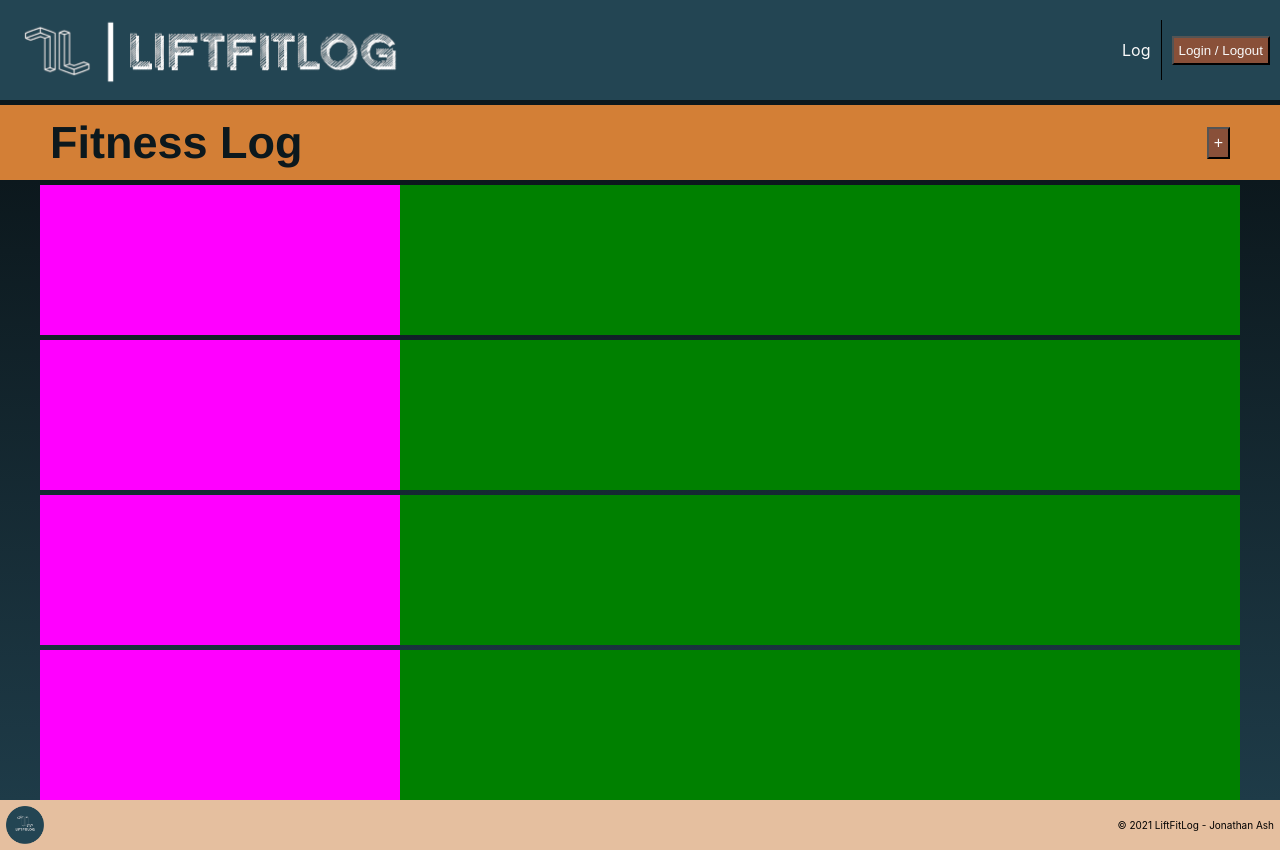
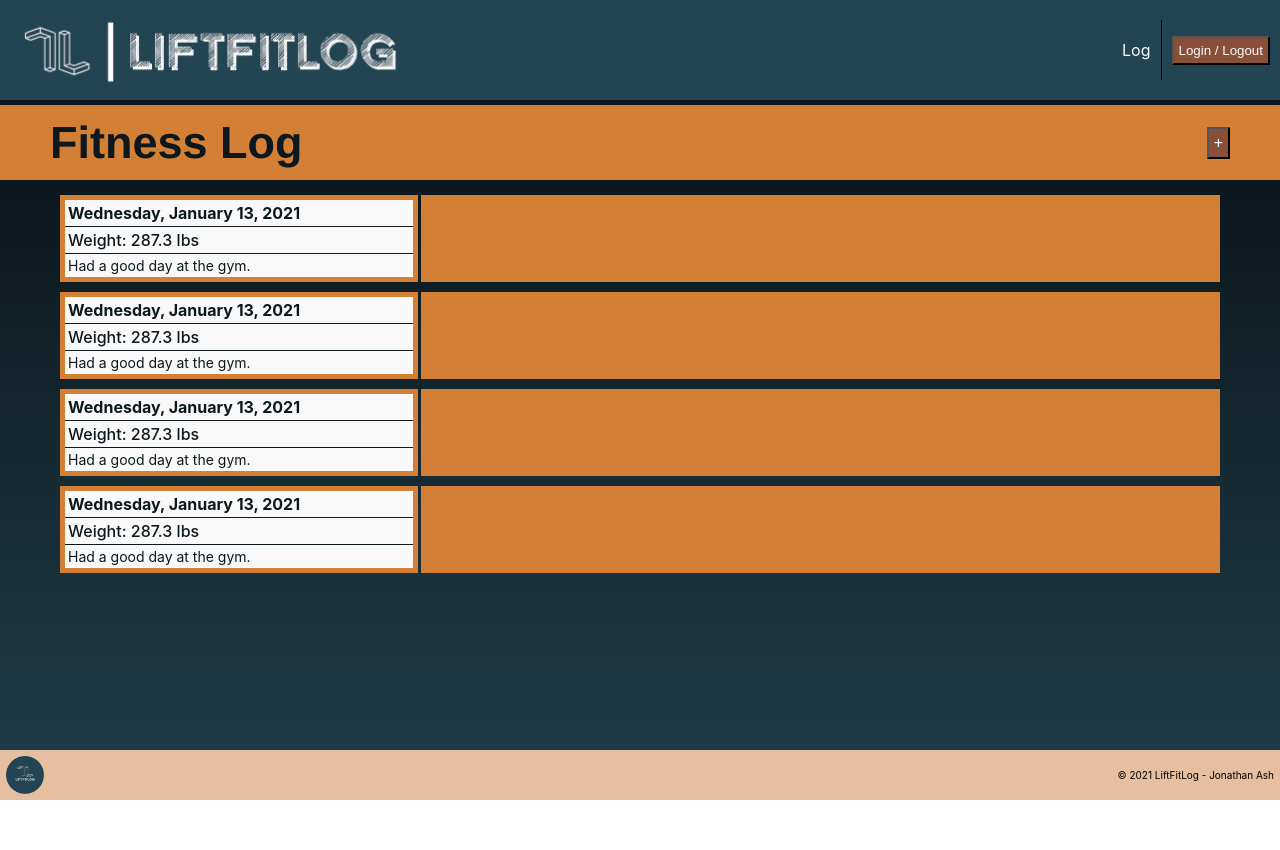
Before and after one commit to ashjonm/LiftFitLog, a React (Create React App) app in the folder FrontEnds/web/: page / in a window 1280 px wide. After the commit the page ends 800 px from the top, so only its background shows below. Built offline with nearby package versions, Linux system fonts and the light colour scheme.

Commit message:
Daily info portion completed

```diff
--- a/FrontEnds/web/src/components/journal/day.css
+++ b/FrontEnds/web/src/components/journal/day.css
@@ -1,20 +1,46 @@
 .day {
     display: flex;
     align-self: stretch;
-    margin-top: 5px;
 }
 
 .day-info {
     display: flex;
     flex-direction: column;
+    align-items: stretch;
     flex-basis: 30%;
-    height: 150px;
-    background-color: fuchsia;
+    margin: 5px 3px 5px 0px;
+    padding: 5px;
+
+    background-color: #D37F36;
+}
+
+.day-info div {
+    display: flex;
+    flex-grow: 1;
+    padding: 3px;
+    justify-self: stretch;
+    background-color: #F9F9F9;
+    color: #0C181D;
+}
+
+.day-date {
+    font-weight: 700;
+}
+
+.day-weight {
+    font-weight: 500;
+    border-top: 1px solid #0C181D;
+    border-bottom: 1px solid #0C181D;
+}
+
+.day-notes {
+    font-size: 14px;
 }
 
 .day-entries {
     display: flex;
     flex-grow: 1;
-    height: 150px;
-    background-color: green;
+    margin: 5px 0px;
+    padding: 5px;
+    background-color: #D37F36;
 }
--- a/FrontEnds/web/src/components/journal/day.js
+++ b/FrontEnds/web/src/components/journal/day.js
@@ -4,17 +4,22 @@ import "./day.css";
 
 class Day extends React.Component {
     render() {
+        const day = {
+            date: new Date("01/13/2021"),
+            weight: 287.3,
+            notes: "Had a good day at the gym."
+        };
+
         return (
             <div className="day">
-                <div className="day-info"></div>
+                <div className="day-info">
+                    <div className="day-date">{day.date.toLocaleDateString("en-us", {weekday: 'long', month: 'long', day: 'numeric', year: 'numeric'})}</div>
+                    <div className="day-weight">Weight: {day.weight} lbs</div>
+                    <div className="day-notes">{day.notes || "Notes:"}</div>
+                </div>
                 <div className="day-entries"></div>
 
             </div>
-            //     <div className="Day">
-            //     </div>
-            //     <hr/>
-            //     <div className="Day">
-            //     </div>
         );
     };
 };
--- a/FrontEnds/web/src/components/journal/journal.css
+++ b/FrontEnds/web/src/components/journal/journal.css
@@ -3,4 +3,5 @@
     align-self: stretch;
     align-content: center;
     flex-direction: column;
+    padding: 10px 20px;
 }
```
